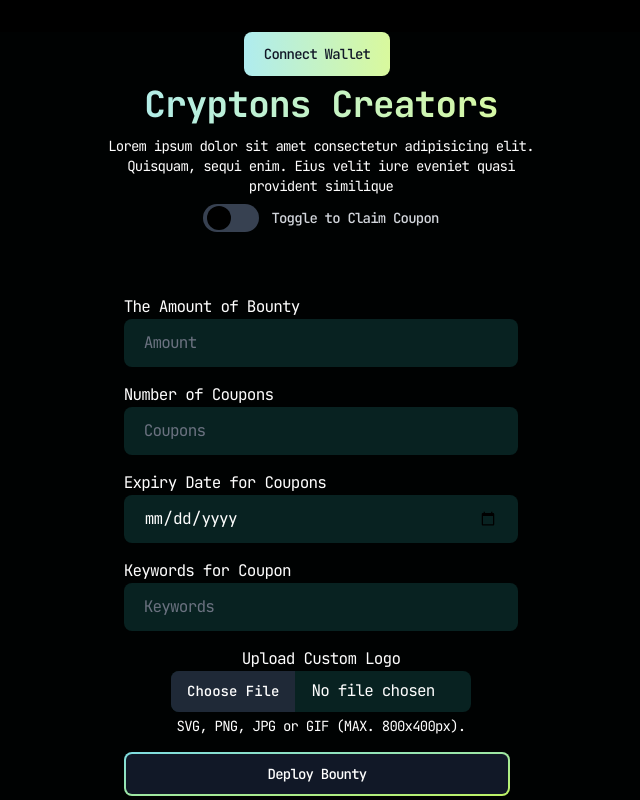
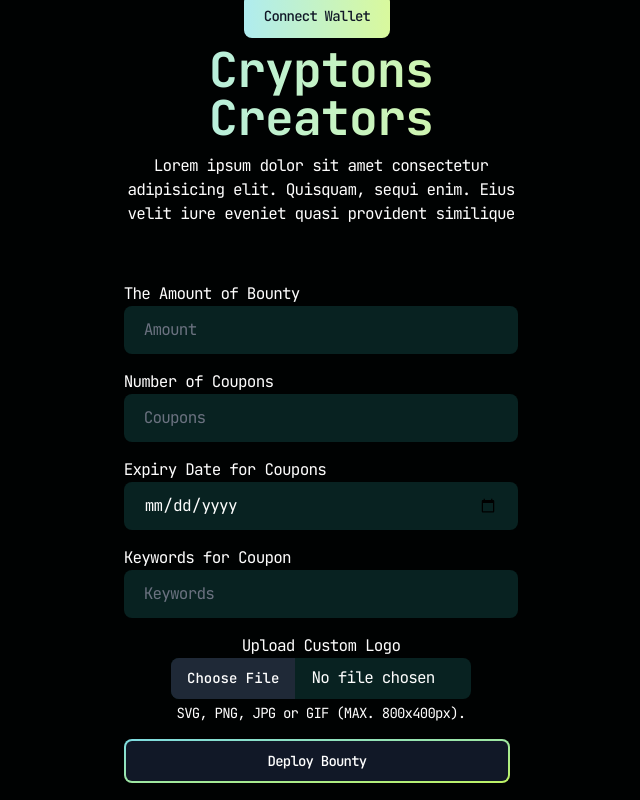
Before and after one commit to symaticvisuals/cryptons, a React (Create React App) app in the folder crypto-coupons/: page / in a window 1280 px wide. Shown: the whole page, without its empty margins (319-959 px from the left). Built offline with nearby package versions, Linux system fonts and the light colour scheme; what @biconomy/web3-auth would draw is missing.

Commit message:
fix: wallet connect

```diff
--- a/crypto-coupons/src/backend/wallet.js
+++ b/crypto-coupons/src/backend/wallet.js
@@ -6,7 +6,6 @@ import { ethers } from "ethers";
 
 
 export const socialLoginSDK = new SocialLogin();
-
 export const connectBWallet = async () => {
 
     if (socialLoginSDK && socialLoginSDK.provider) {
--- a/crypto-coupons/src/pages/creator-page/index.jsx
+++ b/crypto-coupons/src/pages/creator-page/index.jsx
@@ -5,18 +5,20 @@ import React, { useEffect, useState } from "react";
 import { connectBWallet} from "../../backend/wallet";
 
 import { ColorConstants } from "../../ColorConstants";
-import { CreatorForm } from "./creator-form";
-import { RedeemForm } from "./redeem-form";
 
 function CreatorPage() {
-
-
+  const [data, setData] = useState("No result");
   const [address, setAddress] = useState(null);
-
+  const previewStyle = {
+    height: 700,
+    windth: 1000,
+    display: "flex",
+    justifyContent: "center",
+  };
   useEffect(() => {
+    console.log("hidelwallet");
     if (address) {
       console.log("hidelwallet");
-
       socialLoginSDK.hideWallet();
 
     }
@@ -26,50 +28,125 @@ function CreatorPage() {
     console.log(JSON.stringify(res))
     setAddress(res)
   }
-
-  const [checked, setChecked] = useState(false);
-  const [formData, setFormData] = useState({
-    amount: 0,
-    number_of_coupons: 0,
-    expiry_date: "",
-    keywords: "CRYPTONS",
-  });
-
-  const [redeemForm, setRedeemForm] = useState({});
-
+  const camStyle = {
+    display: "flex",
+    justifyContent: "center",
+    marginTop: "10px",
+  };
   return (
-    <div className="flex justify-center mt-[4vh]  h-full overflow-y-auto">
+    <div className="flex justify-center items-center  h-full">
       <div
-        className=" font-sans  tracking-tighter xs:w-full sm:w-full md:w-1/3 lg:1/3"
+        className=" font-sans  tracking-tighter w-1/3"
         style={{ color: ColorConstants.white }}>
         <button
         onClick={()=>callConnectWallet()}
           type="button"
           class=" text-gray-900 bg-gradient-to-r transition-all ease-linear duration-200 from-teal-200 to-lime-200 hover:bg-gradient-to-l hover:from-teal-200 hover:to-lime-200 focus:ring-1 focus:outline-none   font-medium rounded-lg text-sm px-5 py-3 text-center mr-2 mb-2">
-          Connect Wallet
+          {address??'Connect Wallet'}
         </button>
-        <h1 className="text-4xl font-bold bg-clip-text bg-gradient-to-r from-teal-200 to-lime-200 text-transparent">
+        <h1 className="text-5xl font-bold bg-clip-text bg-gradient-to-r from-teal-200 to-lime-200 text-transparent">
           Cryptons Creators
         </h1>
-        <p className=" m-auto mt-3 text-sm">
+        <p className=" m-auto mt-3">
           Lorem ipsum dolor sit amet consectetur adipisicing elit. Quisquam,
           sequi enim. Eius velit iure eveniet quasi provident similique
         </p>
-        <label class="inline-flex relative items-center cursor-pointer mt-2">
-          <input
-            type="checkbox"
-            class="sr-only peer"
-            value={checked}
-            onChange={() => {
-              setChecked(!checked);
-            }}
-          />
-          <div class="w-14 h-7  peer-focus:outline-none peer-focus:ring-4  peer-focus:ring-blue-800 rounded-full peer bg-gray-700 peer-checked:after:translate-x-full  after:content-[''] after:absolute after:top-0.5 after:left-[4px] after:bg-black  after:rounded-full after:h-6 after:w-6 after:transition-all border-gray-600 peer-checked:bg-gradient-to-r from-teal-200 to-lime-200"></div>
-          <span class="ml-3 text-sm font-medium  text-gray-300">
-            Toggle to Claim Coupon
-          </span>
-        </label>
-        <div className="">{!checked ? <CreatorForm /> : <RedeemForm />}</div>
+        <div className="">
+          <div className=" flex flex-col gap-4 m-auto mt-10 p-4">
+            <div className="flex flex-col">
+              <label htmlFor="" className="text-left">
+                The Amount of Bounty
+              </label>
+              <input
+                type="number"
+                name=""
+                id=""
+                placeholder="Amount"
+                className="rounded-lg border-none focus:ring-0 py-3 px-5"
+                style={{ background: ColorConstants.greenDark }}
+              />
+            </div>
+            <div className="flex flex-col">
+              <label htmlFor="" className="text-left">
+                Number of Coupons
+              </label>
+              <input
+                type="number"
+                name=""
+                id=""
+                placeholder="Coupons"
+                className="rounded-lg border-none focus:ring-0 py-3 px-5"
+                style={{ background: ColorConstants.greenDark }}
+              />
+            </div>
+            <div className="flex flex-col">
+              <label htmlFor="" className="text-left">
+                Expiry Date for Coupons
+              </label>
+              <input
+                type="date"
+                name=""
+                id=""
+                placeholder="Date"
+                className="rounded-lg border-none focus:ring-0 py-3 px-5"
+                style={{ background: ColorConstants.greenDark }}
+              />
+            </div>
+
+            <div className="flex flex-col">
+              <label htmlFor="" className="text-left">
+                Keywords for Coupon
+              </label>
+              <input
+                type="text"
+                name=""
+                id=""
+                placeholder="Keywords"
+                className="rounded-lg border-none focus:ring-0 py-3 px-5"
+                style={{ background: ColorConstants.greenDark }}
+              />
+            </div>
+            <div className="">
+              <label class="text-left" for="file_input">
+                Upload Custom Logo
+              </label>
+              <br />
+              <input
+                class="rounded-lg border-none focus:ring-0 "
+                style={{ background: ColorConstants.greenDark }}
+                id="file_input"
+                type="file"
+                onChange={async (e) => {
+                  setData(e.target.files[0]);
+                  console.log(e.target.files[0]);
+                }}
+              />
+              <p class="mt-1 text-sm" id="file_input_help">
+                SVG, PNG, JPG or GIF (MAX. 800x400px).
+              </p>
+            </div>
+
+            <button
+              class="relative inline-flex items-center justify-center hover:translate-y-1 p-0.5 mb-2 mr-2 overflow-hidden text-sm font-medium  rounded-lg group bg-gradient-to-br from-teal-300 to-lime-300 group-hover:from-teal-300 group-hover:to-lime-300 text-white hover:text-gray-900 focus:outline-none  "
+              // onClick={async () => {
+              //   let response = await axios.post(
+              //     `https://api.qr-code-generator.com/v1/create?access-token=${process.env.REACT_APP_QR_GENERATOR_API}`,
+              //     {
+              //       frame_name: "no-frame",
+              //       qr_code_text: "https://www.qr-code-generator.com/",
+              //       image_format: "SVG",
+              //       qr_code_logo: "scan-me-square",
+              //     }
+              //   );
+              //   console.log(response);
+              // }}
+            >
+              <span class="relative px-5 py-2.5 transition-all ease-in duration-75   bg-gray-900 rounded-md group-hover:bg-opacity-0 w-full">
+                Deploy Bounty
+              </span>
+            </button>
+          </div>
+        </div>
       </div>
     </div>
   );
```
